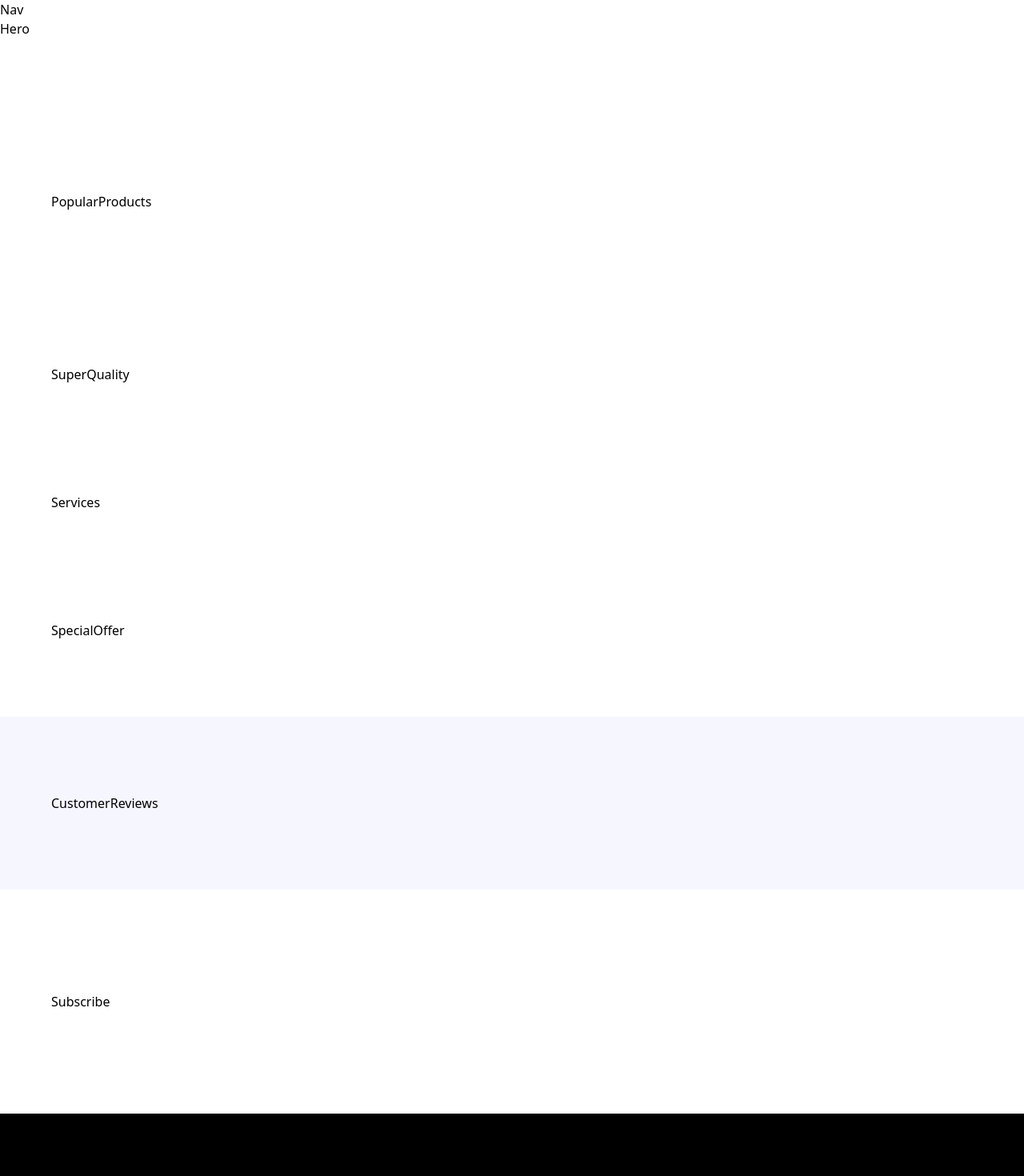
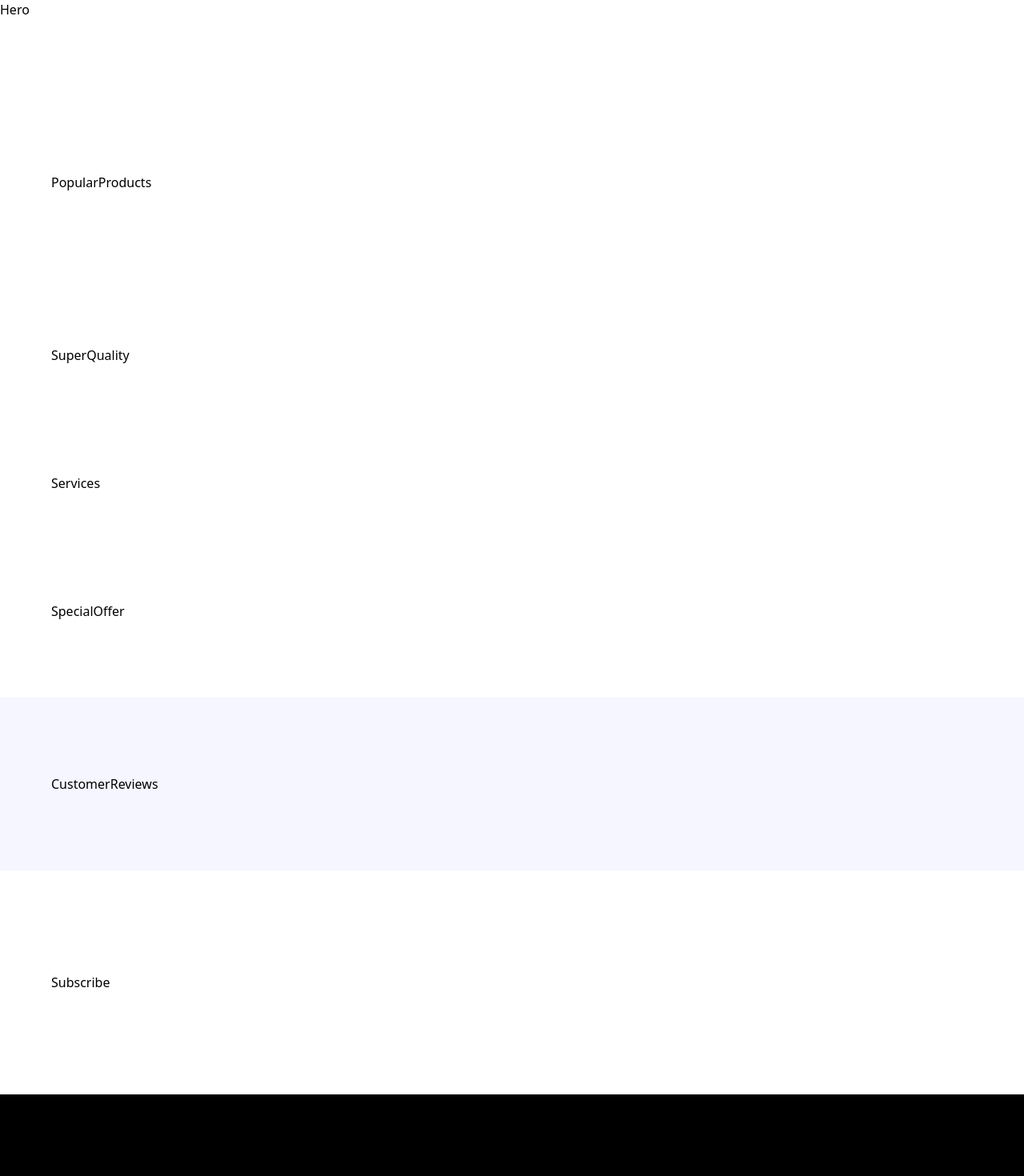
Before and after one commit to Aadi-0411/nikeLandingPage, a React (Vite) app: page / in a window 1280 px wide. Shown: the top 1470 px of the page at 80% size. Built offline with nearby package versions, Linux system fonts and the light colour scheme; a web font is replaced by a local one.

Commit message:
Import from index.js

```diff
--- a/src/App.jsx
+++ b/src/App.jsx
@@ -1,42 +1,38 @@
-import Nav from './sections/Nav';
-import Hero from './sections/Hero';
-import PopularProducts from './sections/PopularProducts';
-import SuperQuality from './sections/SuperQuality';
-import Services from './sections/Services';
-import SpecialOffer from './sections/SpecialOffer';
-import CustomerReviews from './sections/CustomerReviews';
-import Subscribe from './sections/Subscribe';
-import Footer from './sections/Footer';
+import {
+  Nav, Hero, PopularProducts,SuperQuality,Services,SpecialOffer,CustomerReviews,Subscribe,Footer
+} from './sections'
 
-const App = () => (
+const App = () => {
+  return (
     <main className="relative">
-    Nav
+      {/* <Nav /> */}
       {/* padding is a created class in tailwind */}
       <section className="xl:padding-1 wide:padding-r padding-b">
-      Hero
+        <Hero />
       </section>
       <section className="padding">
-      PopularProducts
+        <PopularProducts />
       </section>
       <section className="padding">
-      SuperQuality
+        <SuperQuality />
       </section>
       <section className="padding-x py-10">
-      Services
+        <Services />
       </section>
       <section className="padding">
-      SpecialOffer
+        <SpecialOffer />
       </section>
       <section className="bg-pale-blue padding">
-      CustomerReviews
+        <CustomerReviews />
       </section>
       <section className="padding-x sm:py-32 py-16 w-full">
-      Subscribe
+        <Subscribe />
       </section>
       <section className="bg-black padding-x padding-t pb-8">
-      Footer
+        <Footer />
       </section>
     </main>
   );
+};
 
 export default App;
```
Lines whose indentation alone changed are shown as unchanged.
